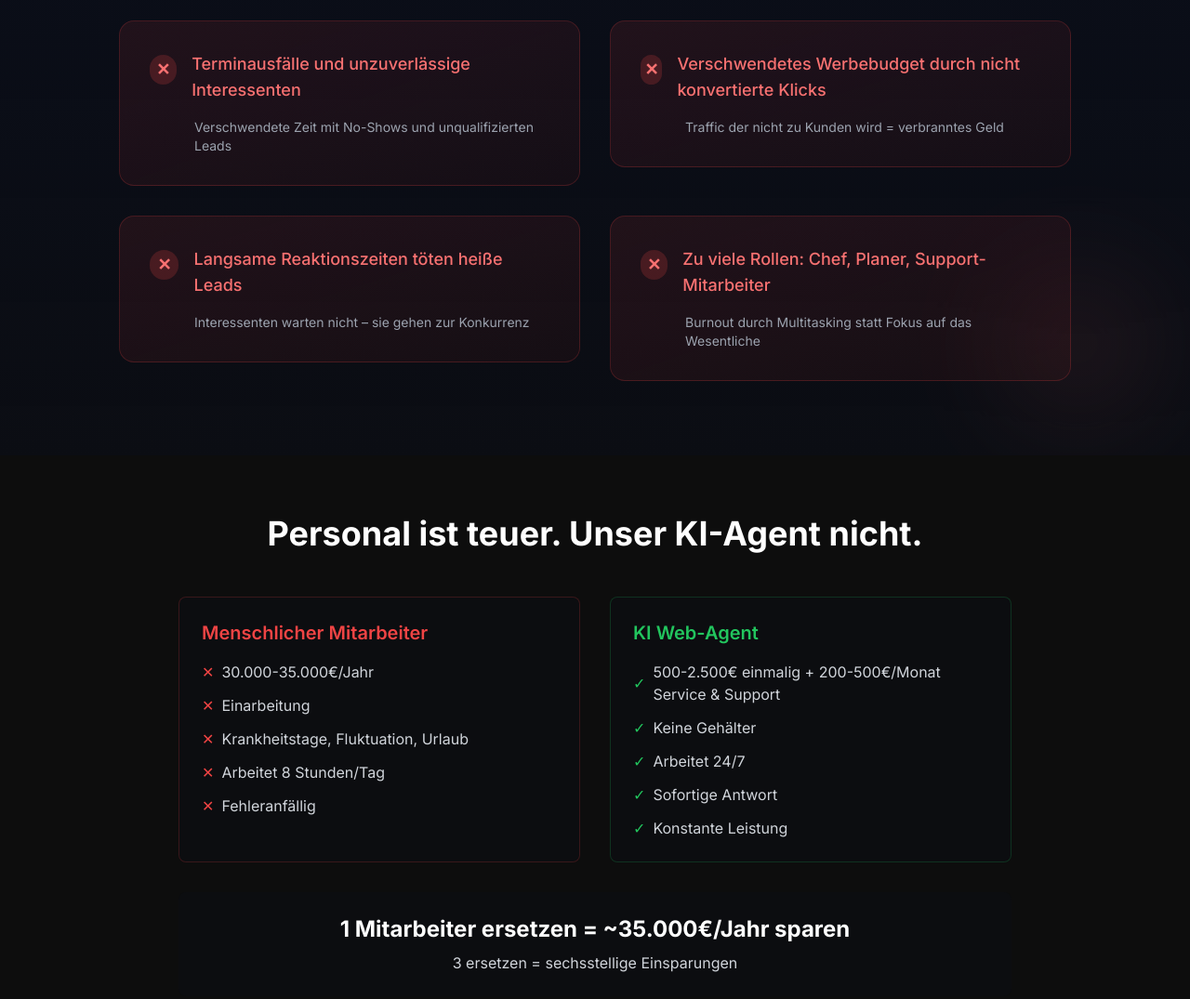
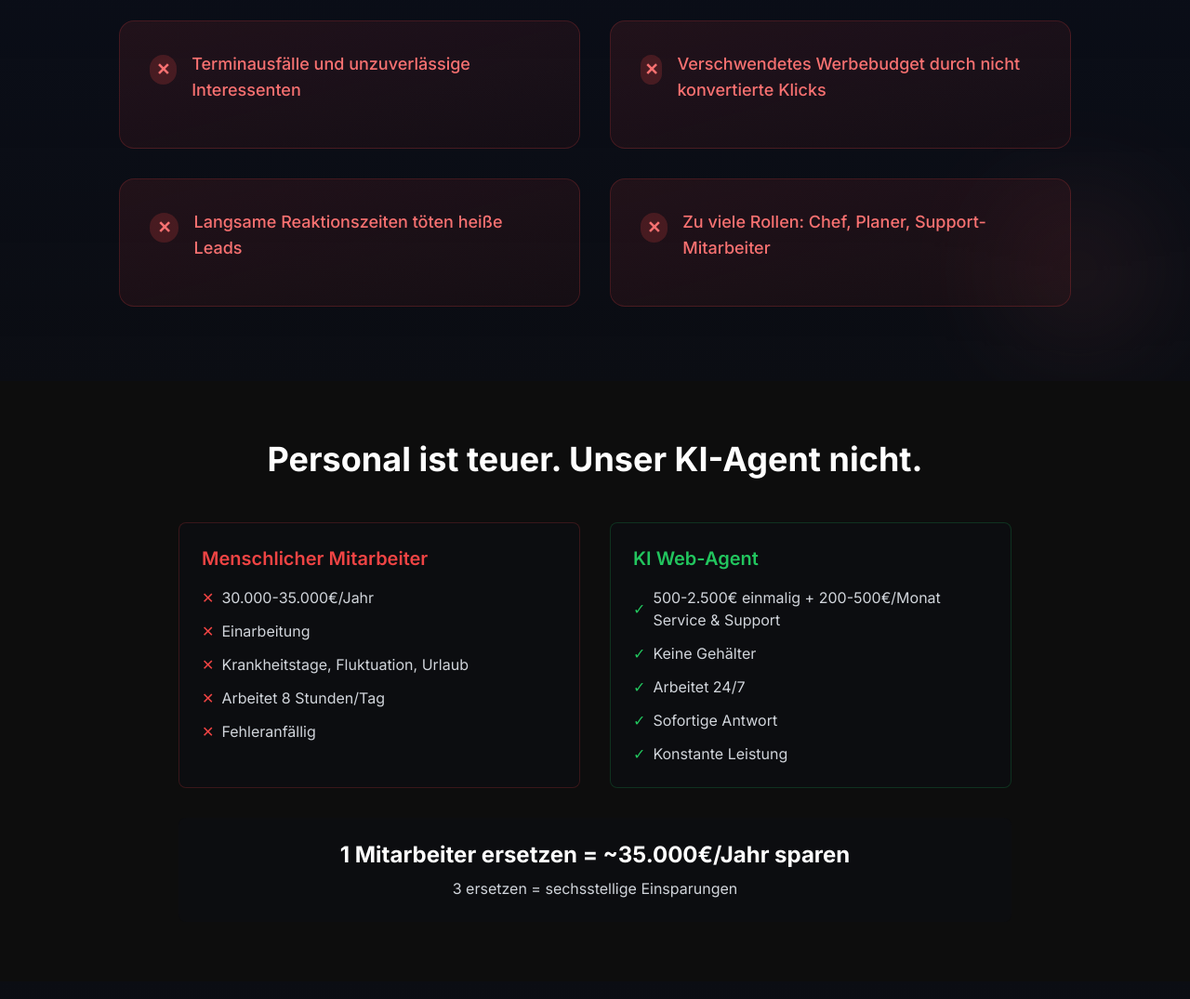
Before and after one commit to subsisdium/org-2.0, a website built with Vite: page index.html in a window 1280 px wide. Shown: the part 1160-2235 px from the top of the page at 93% size. Built offline with nearby package versions, Linux system fonts and the light colour scheme.

Commit message:
Updated index.html

```diff
--- a/index.html
+++ b/index.html
@@ -79,7 +79,6 @@
                 </div>
                 <span class="text-lg font-medium">Terminausfälle und unzuverlässige Interessenten</span>
               </div>
-              <p class="text-gray-400 text-sm ml-12">Verschwendete Zeit mit No-Shows und unqualifizierten Leads</p>
             </div>
           </div>
           <div class="group" data-aos="fade-left" data-aos-delay="400">
@@ -90,7 +89,6 @@
                 </div>
                 <span class="text-lg font-medium">Verschwendetes Werbebudget durch nicht konvertierte Klicks</span>
               </div>
-              <p class="text-gray-400 text-sm ml-12">Traffic der nicht zu Kunden wird = verbranntes Geld</p>
             </div>
           </div>
           <div class="group" data-aos="fade-right" data-aos-delay="500">
@@ -101,7 +99,6 @@
                 </div>
                 <span class="text-lg font-medium">Langsame Reaktionszeiten töten heiße Leads</span>
               </div>
-              <p class="text-gray-400 text-sm ml-12">Interessenten warten nicht – sie gehen zur Konkurrenz</p>
             </div>
           </div>
           <div class="group" data-aos="fade-left" data-aos-delay="600">
@@ -112,7 +109,6 @@
                 </div>
                 <span class="text-lg font-medium">Zu viele Rollen: Chef, Planer, Support-Mitarbeiter</span>
               </div>
-              <p class="text-gray-400 text-sm ml-12">Burnout durch Multitasking statt Fokus auf das Wesentliche</p>
             </div>
           </div>
         </div>
```
